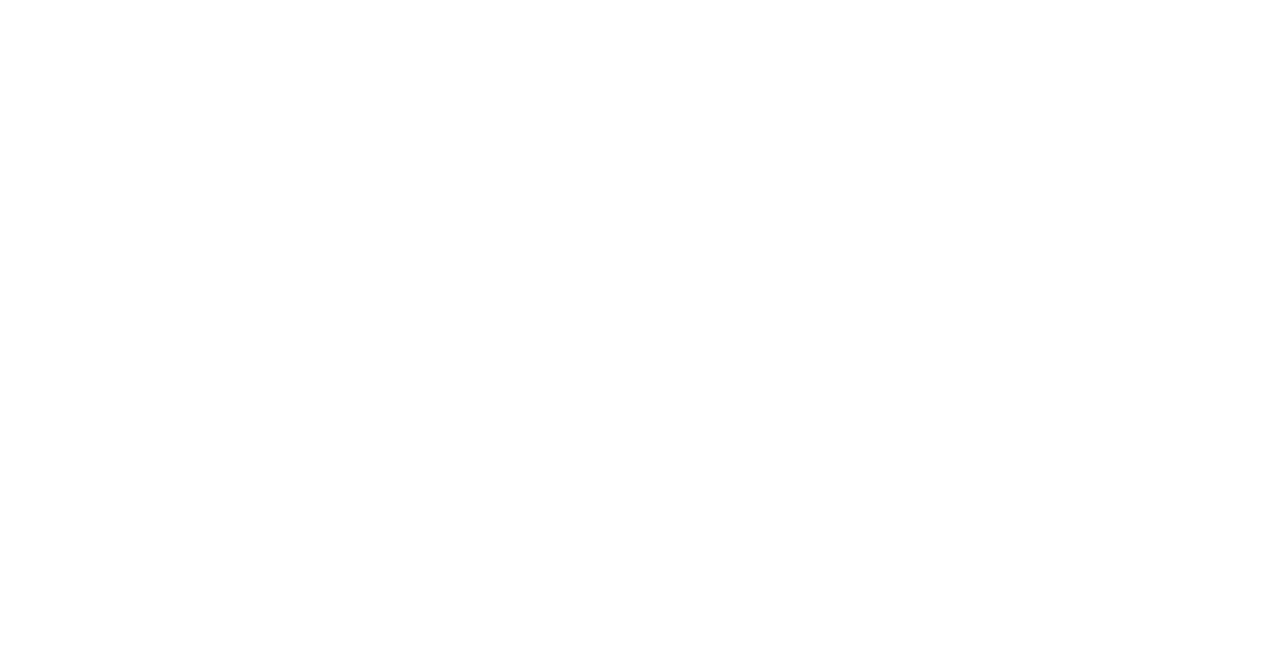
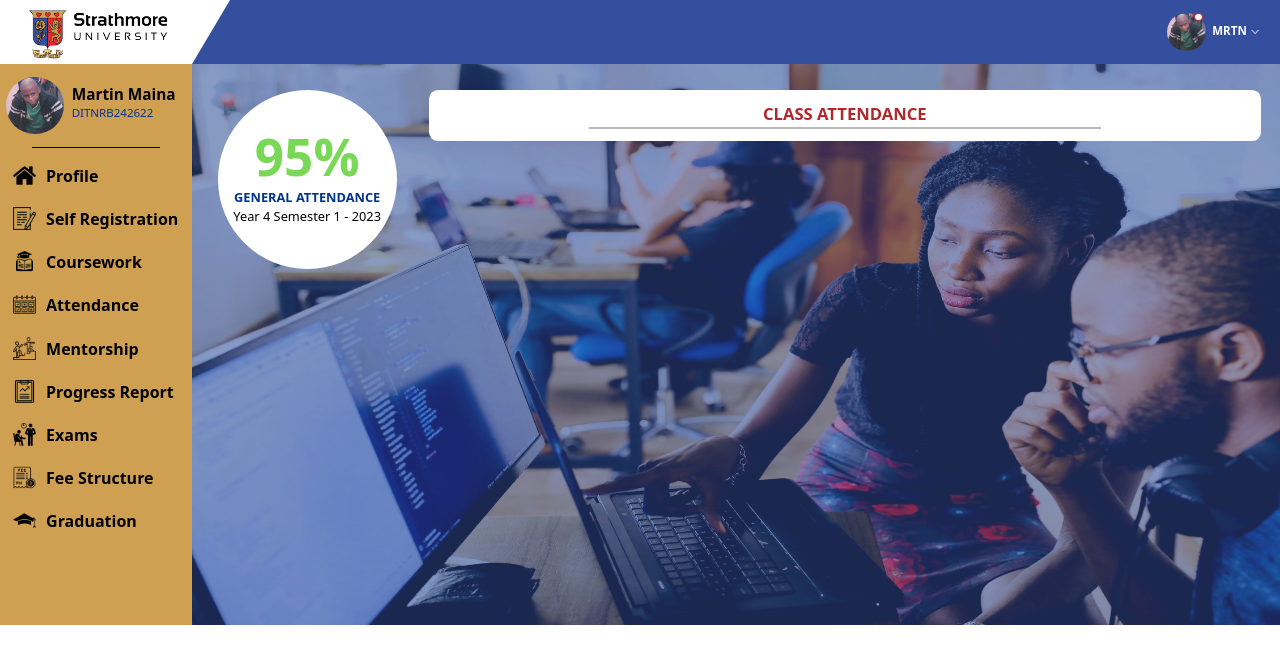
Before and after one commit to MartinMbote/strathmore-ams, a React (Vite) app: page /strathmore-ams/attendance in a window 1280 px wide. Before the commit this address had no page. Shown: the top 664 px of the page. Built offline with nearby package versions, Linux system fonts and the light colour scheme.

Commit message:
attendance

```diff
--- a/src/App.jsx
+++ b/src/App.jsx
@@ -6,6 +6,7 @@ import Studentportalhomepage from "./pages/Studentportalhomepage"
 import Self from "./pages/Self"
 import Coursework from "./pages/Coursework"
 import Feestructure from "./pages/Feestructure"
+import Attendance from "./pages/Attendance"
 
 function App() {
   return (
@@ -17,6 +18,7 @@ function App() {
         <Route path="strathmore-ams/self" element={<Self />}   />
         <Route path="strathmore-ams/coursework" element={<Coursework />}/>
         <Route path="strathmore-ams/feestructure" element={<Feestructure />}/>
+        <Route path="strathmore-ams/attendance" element={<Attendance />} />
       </Routes>
     </BrowserRouter>
   )
--- a/src/components/SidePanel.jsx
+++ b/src/components/SidePanel.jsx
@@ -26,6 +26,7 @@ const SidePanel = () => {
     },
 
     {
+        path: "/strathmore-ams/attendance",
         title: "Attendance",
         image: [attendanceIcon],
     },
--- /dev/null
+++ b/src/pages/Attendance.jsx
@@ -0,0 +1,40 @@
+import React from 'react'
+import NavbarStudentPortal from '../components/NavbarStudentPortal'
+import SidePanel from '../components/SidePanel'
+import Background from '../components/Background'
+
+const Attendance = () => {
+  return (
+    <div>
+        <NavbarStudentPortal />
+        <SidePanel />
+        <Background />
+
+        <div className='absolute left-[17vw] top-[7vw] rounded-[20vw] w-[14vw] h-[14vw] pt-[2.2vw] bg-white text-center'>
+          <p className='text-green font-bold text-[4vw]'>
+            95%
+          </p>
+
+          <p className='text-[1vw] mt-[-0.5vw] font-semibold text-strathmore-blue'>
+            GENERAL ATTENDANCE
+          </p>
+
+          <p className='text-[1vw]'>
+            Year 4 Semester 1 - 2023
+          </p>
+        </div>
+
+        <div className='absolute w-[65vw] pb-[1vw] bg-white left-[33.5vw] top-[7vw] rounded-[0.7vw] pt-[1vw] flex justify-center'>
+            <div>
+                <h1 className='text-[1.3vw] text-center text-strathmore-red font-bold'>
+                    CLASS ATTENDANCE
+                </h1>
+
+                <div className='w-[40vw] h-[0.1vw] bg-custom-light-grey'></div>
+            </div>
+        </div>
+    </div>
+  )
+}
+
+export default Attendance
```
